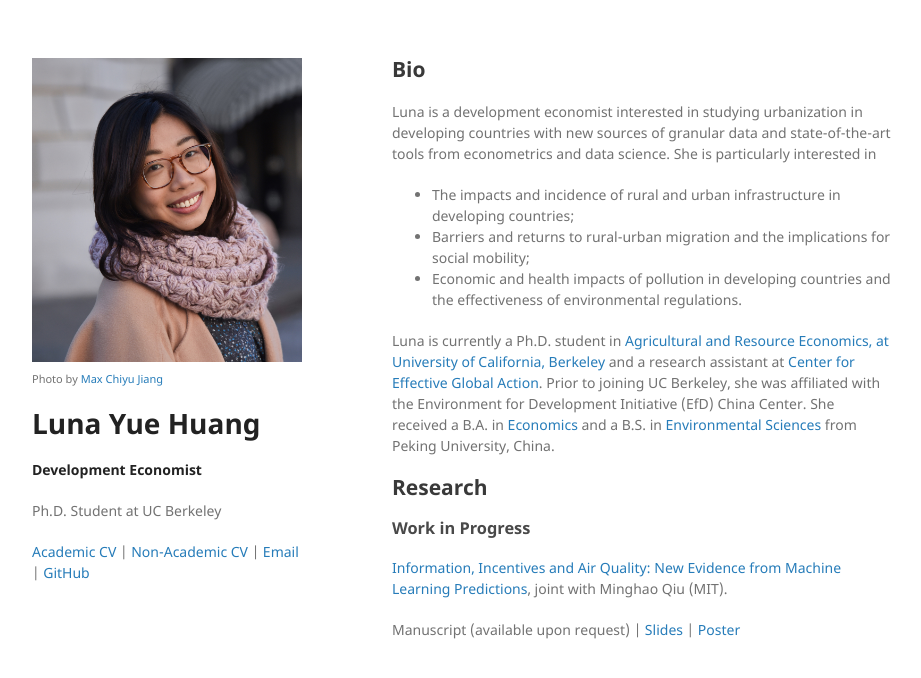
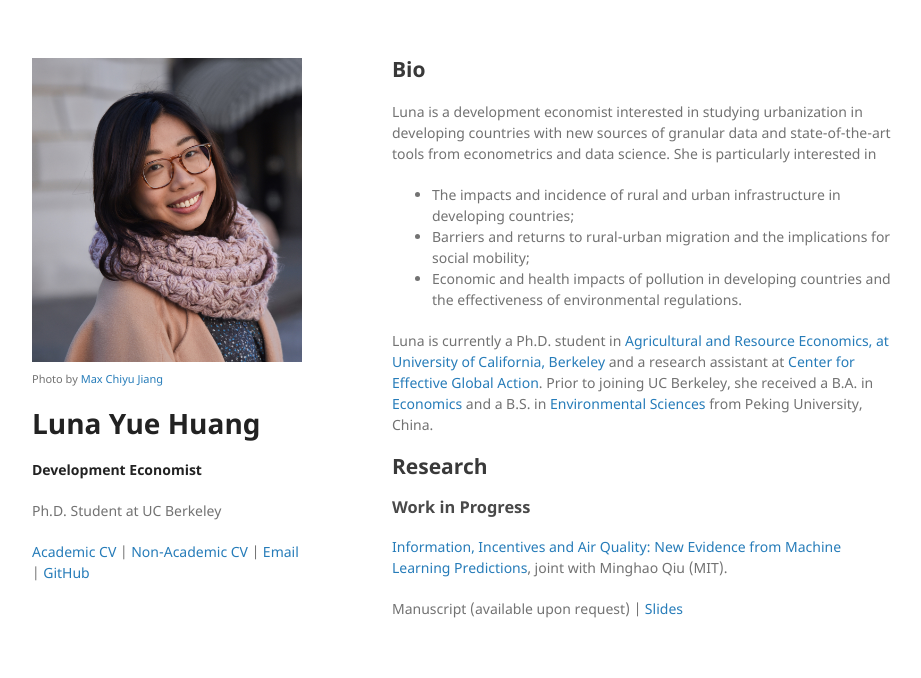
Before and after one commit to luna983/luna983.github.io, a Jekyll site: the page built from index.md, in a window 1280 px wide. Shown: the top 678 px of the page, without its empty margins (178-1099 px from the left). Built offline with Jekyll 4.4.1, drawn with Linux system fonts in a browser that asks for light colours; our own code applies the rules of GitHub Pages for plain Markdown files.

Commit message:
cv update

```diff
--- a/index.md
+++ b/index.md
@@ -10,7 +10,7 @@ Luna is a development economist interested in studying urbanization in developin
 * Barriers and returns to rural-urban migration and the implications for social mobility;
 * Economic and health impacts of pollution in developing countries and the effectiveness of environmental regulations.
 
-Luna is currently a Ph.D. student in [Agricultural and Resource Economics, at University of California, Berkeley](https://are.berkeley.edu) and a research assistant at [Center for Effective Global Action](http://cega.berkeley.edu). Prior to joining UC Berkeley, she was affiliated with the Environment for Development Initiative (EfD) China Center. She received a B.A. in [Economics](http://www.nsd.pku.edu.cn/index.html) and a B.S. in [Environmental Sciences](http://cese.pku.edu.cn) from Peking University, China.
+Luna is currently a Ph.D. student in [Agricultural and Resource Economics, at University of California, Berkeley](https://are.berkeley.edu) and a research assistant at [Center for Effective Global Action](http://cega.berkeley.edu). Prior to joining UC Berkeley, she received a B.A. in [Economics](http://www.nsd.pku.edu.cn/index.html) and a B.S. in [Environmental Sciences](http://cese.pku.edu.cn) from Peking University, China.
 
 ## Research
 
@@ -18,4 +18,4 @@ Luna is currently a Ph.D. student in [Agricultural and Resource Economics, at Un
 
 [Information, Incentives and Air Quality: New Evidence from Machine Learning Predictions](china-air-quality-ml), joint with Minghao Qiu (MIT).
 
-Manuscript (available upon request) &#124; [Slides](http://luna-yue-huang.com/assets/pdf/china-air-quality-ml-slides.pdf) &#124; [Poster](http://luna-yue-huang.com/assets/pdf/china-air-quality-ml-poster.pdf)
+Manuscript (available upon request) &#124; [Slides](http://luna-yue-huang.com/assets/pdf/china-air-quality-ml-slides.pdf)
```
Also changed, not shown: 3 other files.
